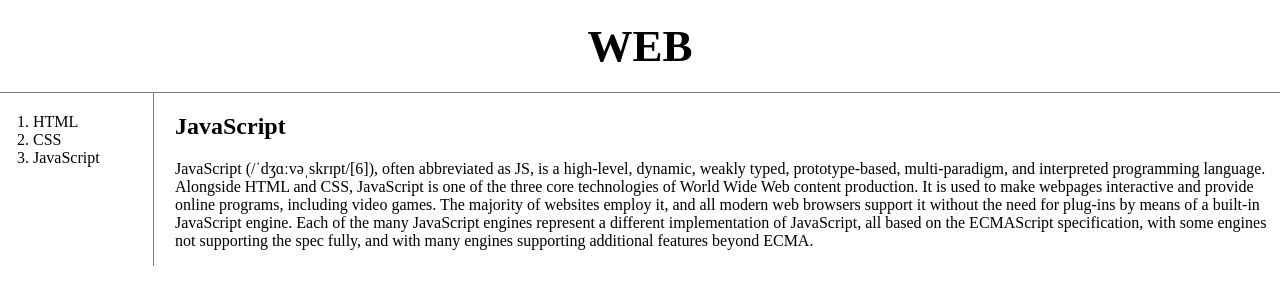
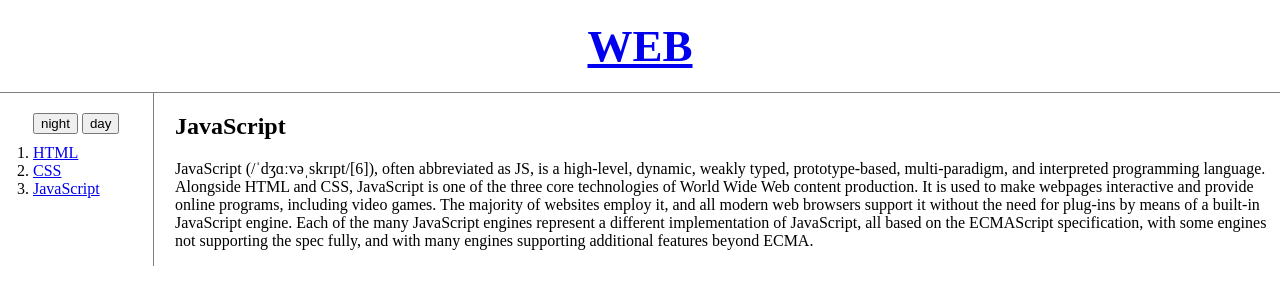
Before and after one commit to ThankOwl777/web1, a PHP site: page /3.html in a window 1280 px wide. Shown: the top 305 px of the page. Run offline with PHP 8.4, Linux system fonts and the light colour scheme.

Commit message:
update button for night mode

```diff
--- a/3.html
+++ b/3.html
@@ -9,6 +9,14 @@
     <h1><a href="index.html">WEB</a></h1>
     <div id="grid">
       <ol>
+        <input type="button" value="night" onclick="
+          document.querySelector('body').style.backgroundColor = 'black';
+          document.querySelector('body').style.color = 'white';
+        ">
+        <input type="button" value="day" onclick="
+          document.querySelector('body').style.backgroundColor = 'white';
+          document.querySelector('body').style.color = 'black';
+        ">
         <li><a href="1.html">HTML</a></li>
         <li><a href="2.html">CSS</a></li>
         <li><a href="3.html">JavaScript</a></li>
--- a/style.css
+++ b/style.css
@@ -1,9 +1,5 @@
 body {
   margin: 0;
-}
-a {
-  color: black;
-  text-decoration: none;
 }
 h1 {
   font-size:45px;
@@ -17,6 +13,9 @@ ol {
   width: 100px;
   margin: 0;
   padding: 20px;
+}
+ol input {
+  margin-bottom: 10px;
 }
 #grid {
   display: grid;
```
